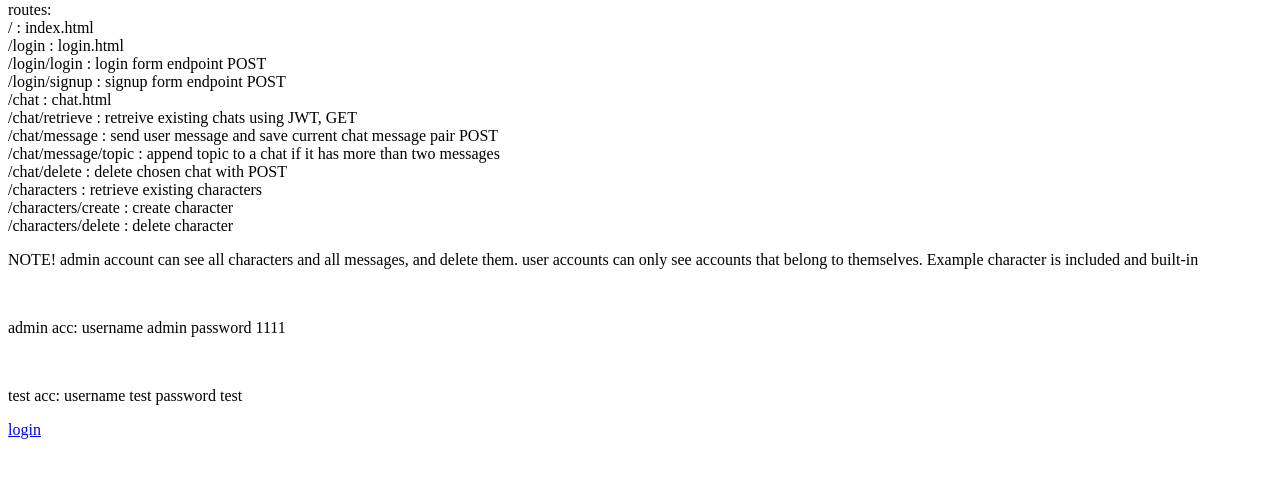
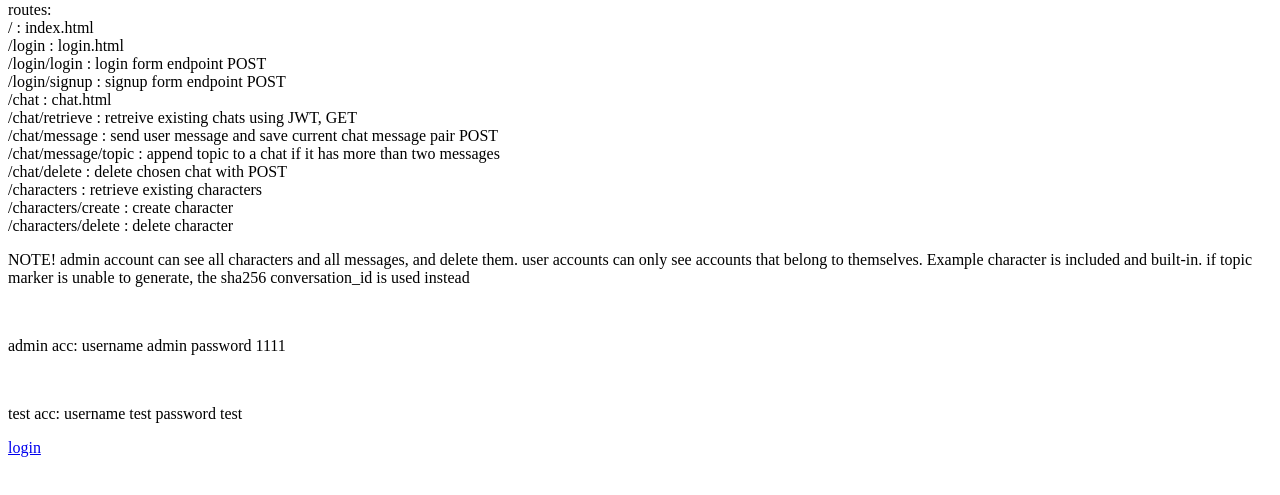
Before and after one commit to punchewwastaken/wishgpt3, a website: page public/index.html in a window 1280 px wide. Shown: the part 79-574 px from the top of the page. Drawn offline with Linux system fonts and the light colour scheme.

Commit message:
added more how to use and documentation

```diff
--- a/public/index.html
+++ b/public/index.html
@@ -33,7 +33,7 @@
     <br>
     <p1>/characters/delete : delete character</p1>
     <br>
-    <p>NOTE! admin account can see all characters and all messages, and delete them. user accounts can only see accounts that belong to themselves. Example character is included and built-in</p>
+    <p>NOTE! admin account can see all characters and all messages, and delete them. user accounts can only see accounts that belong to themselves. Example character is included and built-in. if topic marker is unable to generate, the sha256 conversation_id is used instead</p>
     <br>
     <p>admin acc: username admin password 1111</p>
     <br>
```
Also changed, not shown: public/chat.html (+2 -1 lines).
